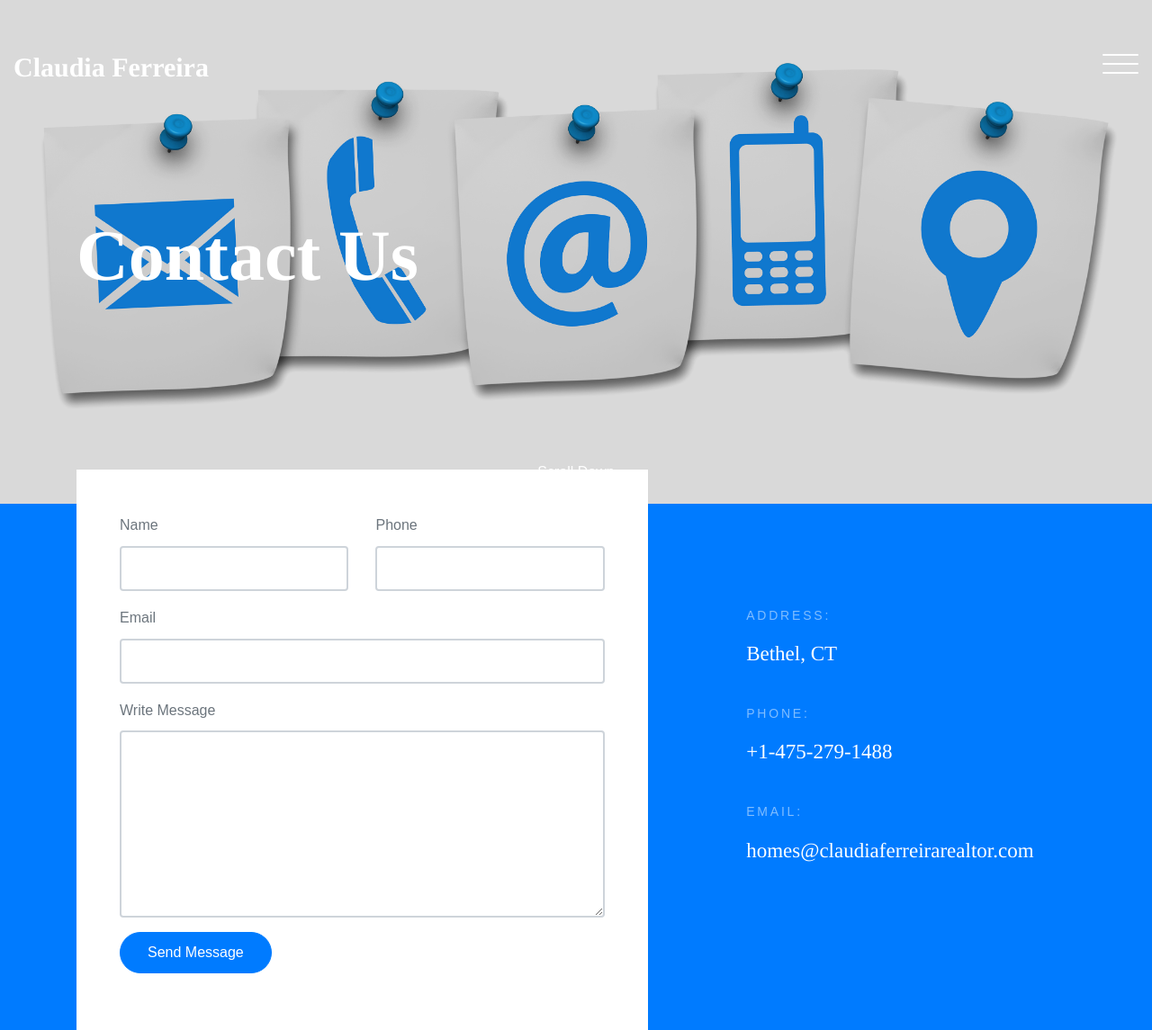
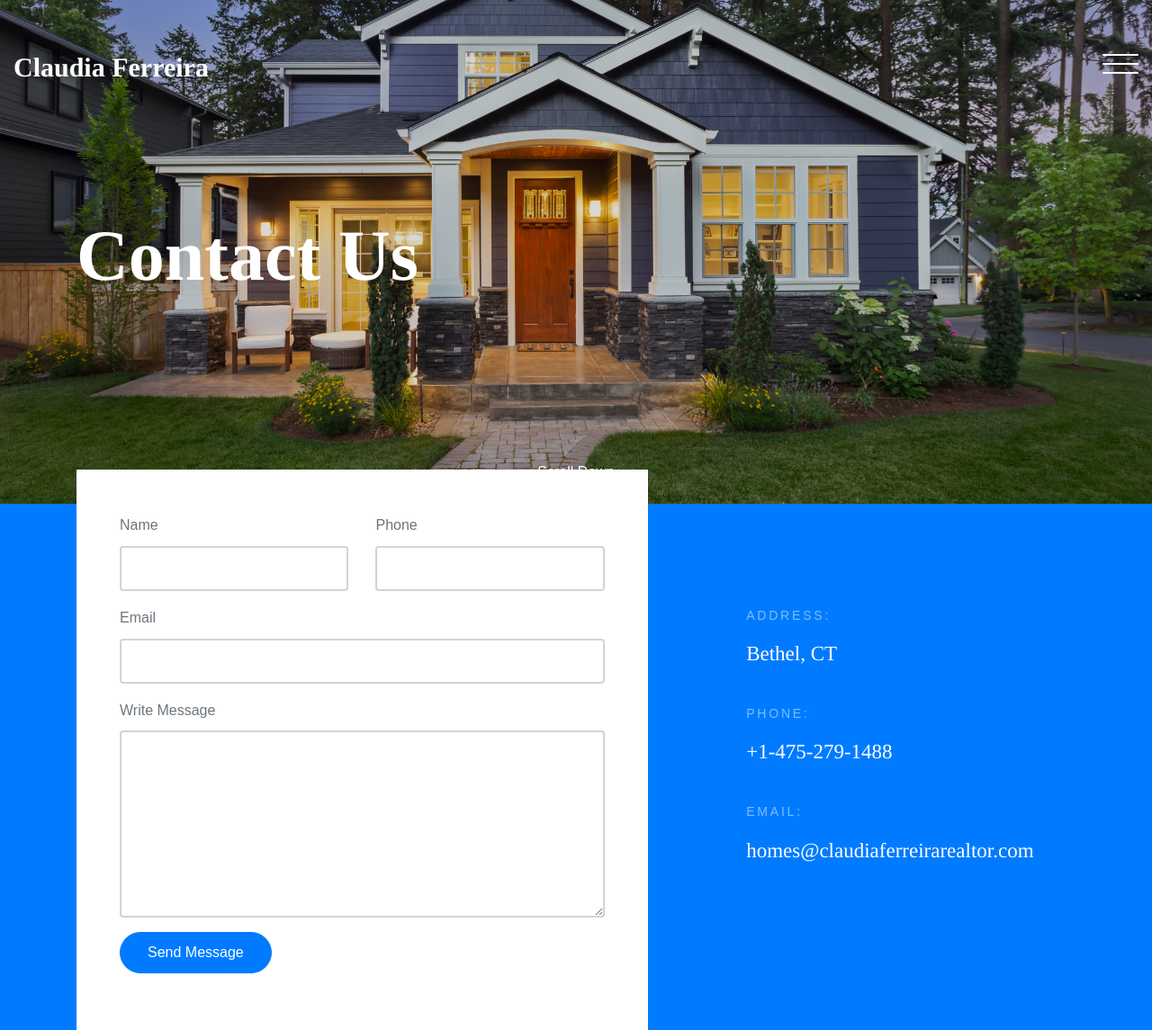
Before and after one commit to brunonader/claudiaferreirarealtor.com, a PHP site: page /contact.php in a window 1280 px wide. Shown: the top 1145 px of the page at 90% size. Run offline with PHP 8.4, Linux system fonts and the light colour scheme; some web fonts are replaced.

Commit message:
updating contact page banner

```diff
--- a/contact.php
+++ b/contact.php
@@ -72,7 +72,7 @@
     </header>
     <!-- END head -->
 
-    <section class="site-hero overlay page-inside" style="background-image: url(img/contact.jpg)">
+    <section class="site-hero overlay page-inside" style="background-image: url(img/beautiful-home-in-newtown-ct.jpg)">
       <div class="container">
         <div class="row site-hero-inner align-items-center">
           <div class="col-md-7 text-left mr-auto">
```
Also changed, not shown: img/beautiful-home-in-newtown-ct.jpg (added).
